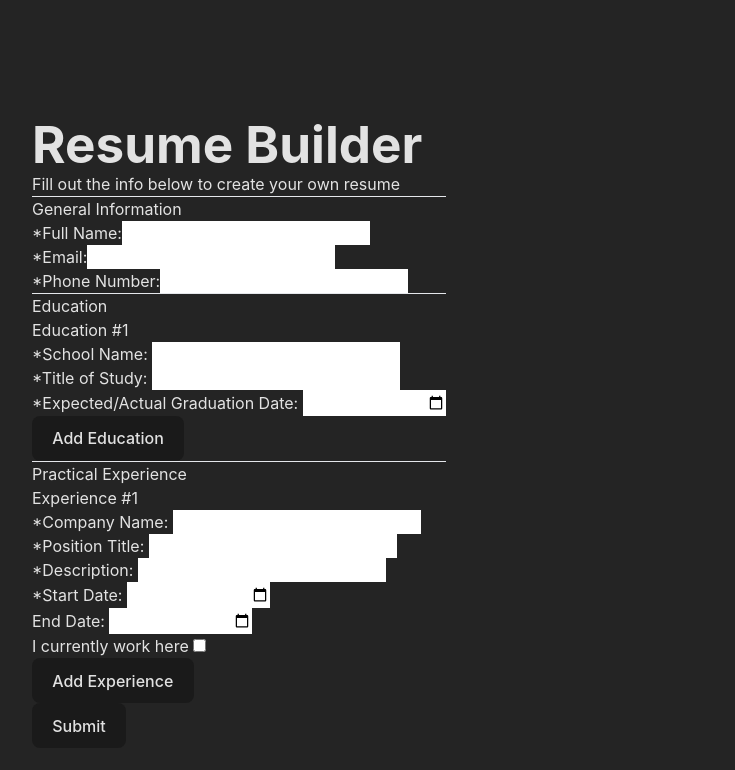
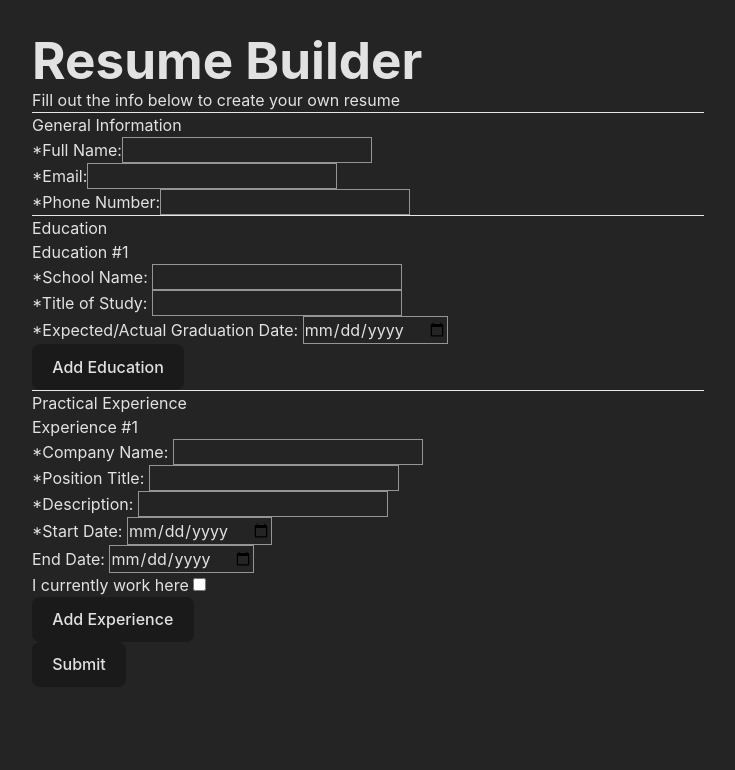
Before and after one commit to dee797/cv_app, a React (Vite) app: page / in a window 1280 px wide. Shown: the top 770 px of the page, without its empty margins (272-1007 px from the left). Built offline with nearby package versions, Linux system fonts and the light colour scheme.

Commit message:
Add style rules for input

```diff
--- a/src/index.css
+++ b/src/index.css
@@ -32,7 +32,8 @@ a:hover {
 body {
   margin: 0;
   display: flex;
-  place-items: center;
+  flex-flow: column;
+  flex-grow: 1;
   max-width: 100vw;
   min-height: 100vh;
 }
@@ -61,3 +62,8 @@ button:focus,
 button:focus-visible {
   outline: 4px auto -webkit-focus-ring-color;
 }
+
+input {
+  border: 0.25px solid rgb(149, 149, 149) !important;
+  background-color: transparent !important;
+}
```
